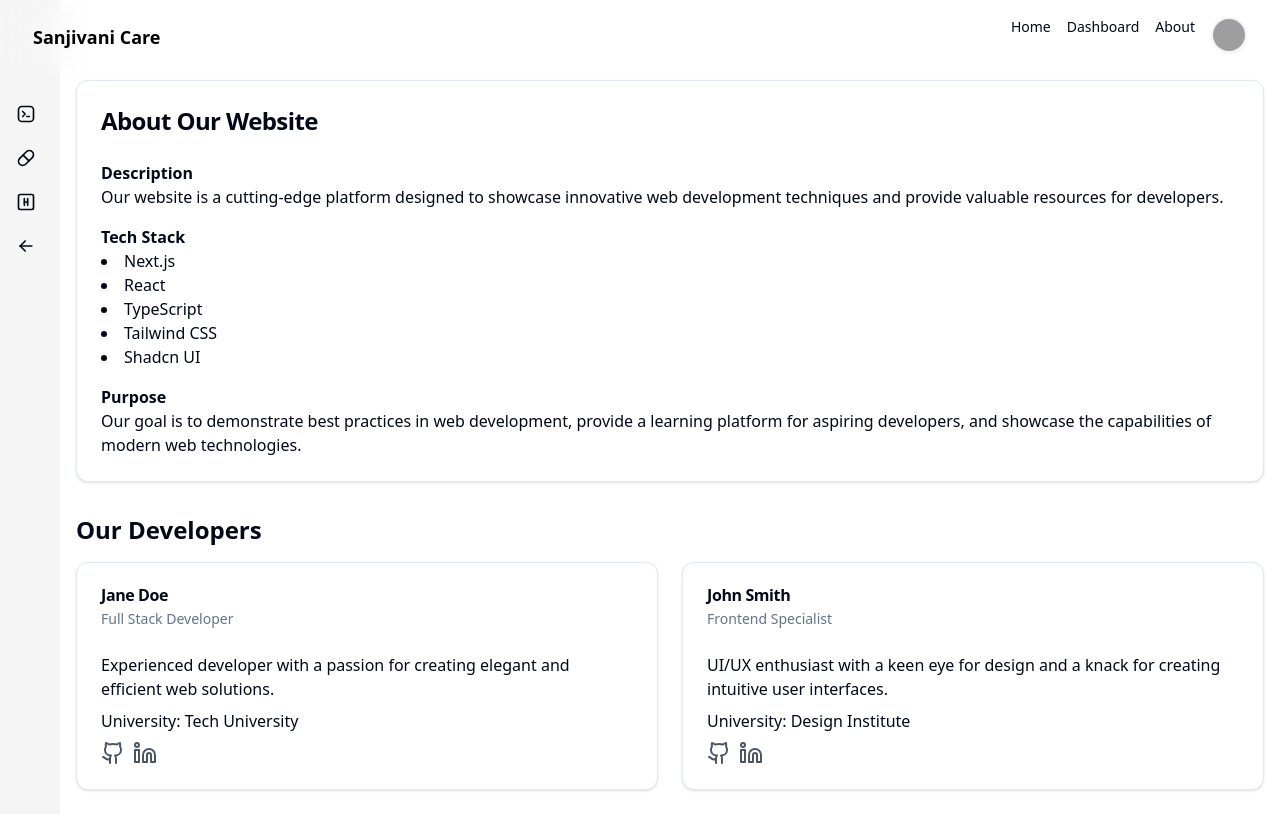
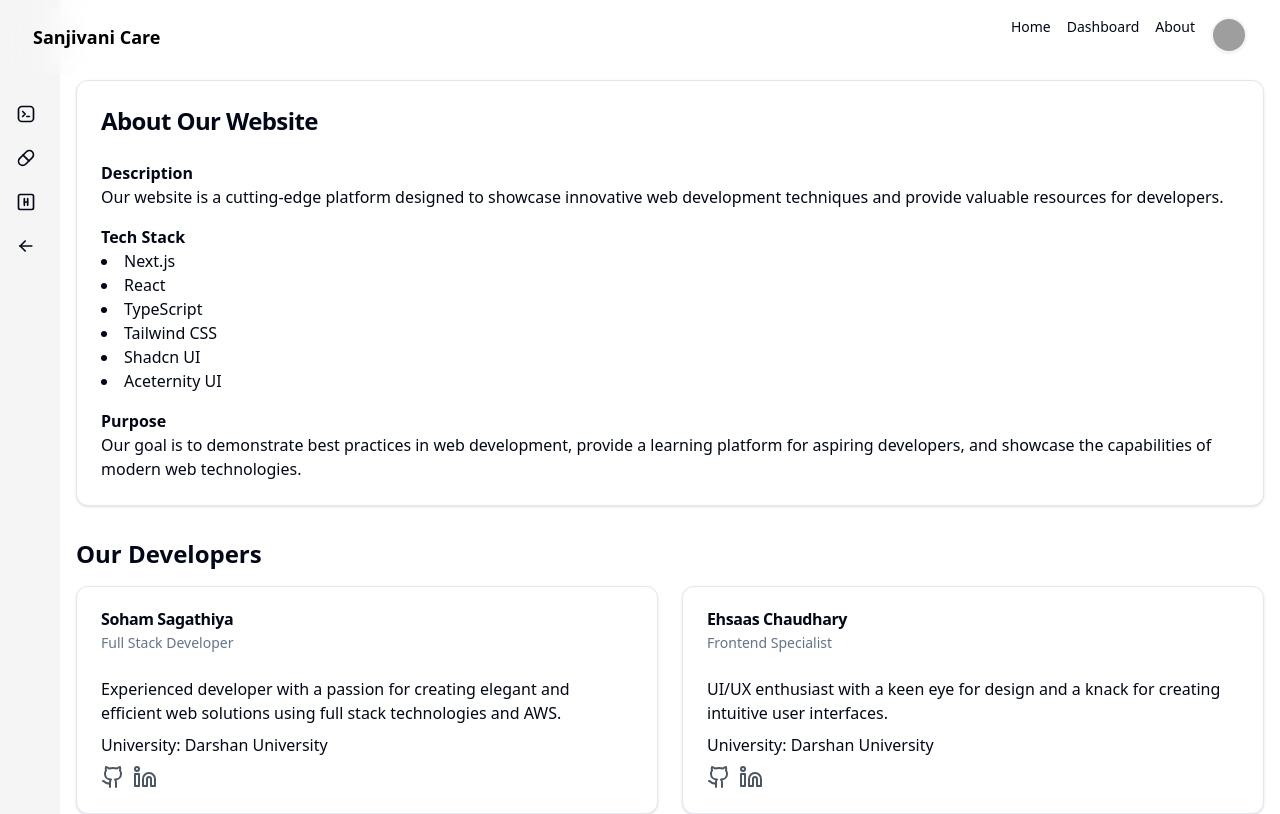
Before and after one commit to EhsaasChaudhary/sanjivani, a Next.js app: page /about in a window 1280 px wide. Shown: the top 814 px of the page. Built offline with nearby package versions, Linux system fonts and the light colour scheme; grey boxes are pictures that could not be loaded.

Commit message:
Update page.tsx

```diff
--- a/app/about/page.tsx
+++ b/app/about/page.tsx
@@ -24,6 +24,7 @@ export default function About() {
                 <li>TypeScript</li>
                 <li>Tailwind CSS</li>
                 <li>Shadcn UI</li>
+                <li>Aceternity UI</li>
               </ul>
             </div>
             <div>
@@ -40,18 +41,18 @@ export default function About() {
         {/* Developer 1 */}
         <Card>
           <CardHeader>
-            <CardTitle>Jane Doe</CardTitle>
+            <CardTitle>Soham Sagathiya</CardTitle>
             <CardDescription>Full Stack Developer</CardDescription>
           </CardHeader>
           <CardContent>
             <div className="space-y-2">
-              <p>Experienced developer with a passion for creating elegant and efficient web solutions.</p>
-              <p>University: Tech University</p>
+              <p>Experienced developer with a passion for creating elegant and efficient web solutions using full stack technologies and AWS.</p>
+              <p>University: Darshan University</p>
               <div className="flex space-x-2">
-                <Link href="https://github.com/janedoe" className="text-gray-600 hover:text-gray-900">
+                <Link href="https://github.com/soham901" className="text-gray-600 hover:text-gray-900">
                   <Github className="h-6 w-6" />
                 </Link>
-                <Link href="https://linkedin.com/in/janedoe" className="text-gray-600 hover:text-gray-900">
+                <Link href="https://www.linkedin.com/in/soham-sagathiya" className="text-gray-600 hover:text-gray-900">
                   <Linkedin className="h-6 w-6" />
                 </Link>
               </div>
@@ -62,18 +63,18 @@ export default function About() {
         {/* Developer 2 */}
         <Card>
           <CardHeader>
-            <CardTitle>John Smith</CardTitle>
+            <CardTitle>Ehsaas Chaudhary</CardTitle>
             <CardDescription>Frontend Specialist</CardDescription>
           </CardHeader>
           <CardContent>
             <div className="space-y-2">
               <p>UI/UX enthusiast with a keen eye for design and a knack for creating intuitive user interfaces.</p>
-              <p>University: Design Institute</p>
+              <p>University: Darshan University</p>
               <div className="flex space-x-2">
-                <Link href="https://github.com/johnsmith" className="text-gray-600 hover:text-gray-900">
+                <Link href="https://github.com/EhsaasChaudhary" className="text-gray-600 hover:text-gray-900">
                   <Github className="h-6 w-6" />
                 </Link>
-                <Link href="https://linkedin.com/in/johnsmith" className="text-gray-600 hover:text-gray-900">
+                <Link href="linkedin.com/in/Ehsaas-Chaudhary" className="text-gray-600 hover:text-gray-900">
                   <Linkedin className="h-6 w-6" />
                 </Link>
               </div>
```
